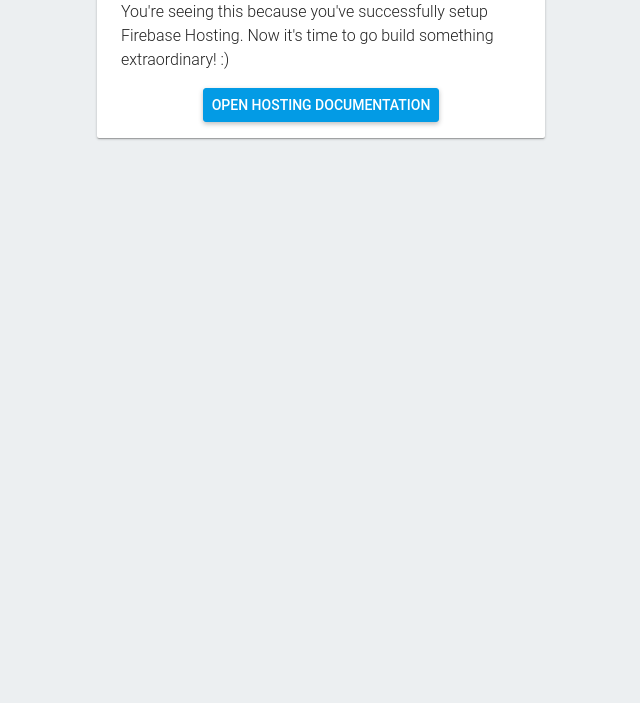
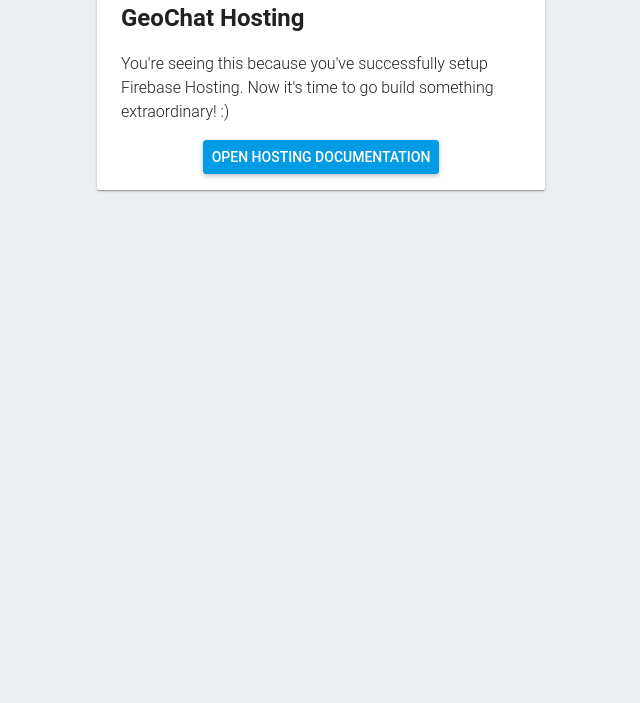
Before and after one commit to jordancolburn/geo-chat, a plain HTML site: page public/index.html in a window 1280 px wide. Shown: the part 97-800 px from the top of the page, without its empty margins (319-959 px from the left). Drawn offline with Linux system fonts and the light colour scheme.

Commit message:
Pushing first test change to index

```diff
--- a/public/index.html
+++ b/public/index.html
@@ -60,6 +60,7 @@
   <body>
     <div id="message">
       <h1>Welcome to Firebase Hosting</h1>
+      <h2>GeoChat Hosting</h2>
       <p>You're seeing this because you've successfully setup Firebase Hosting. Now it's time to go build something extraordinary!
         :)
       </p>
```
